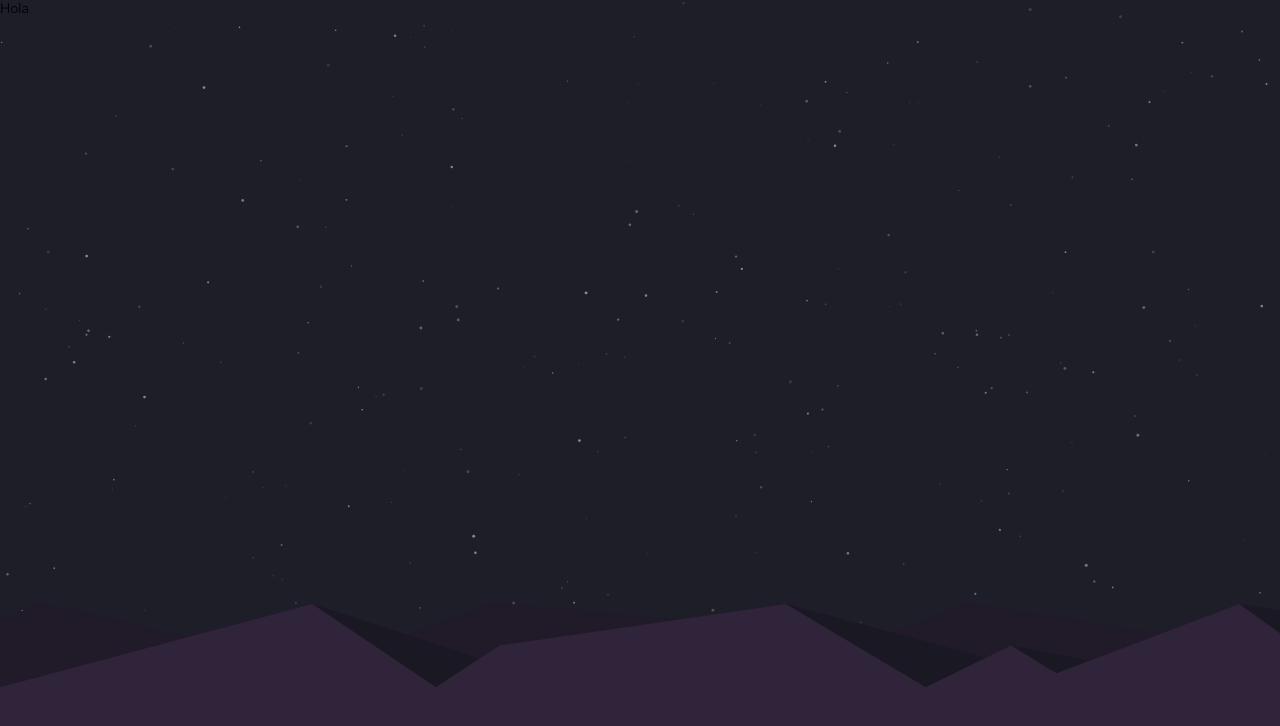
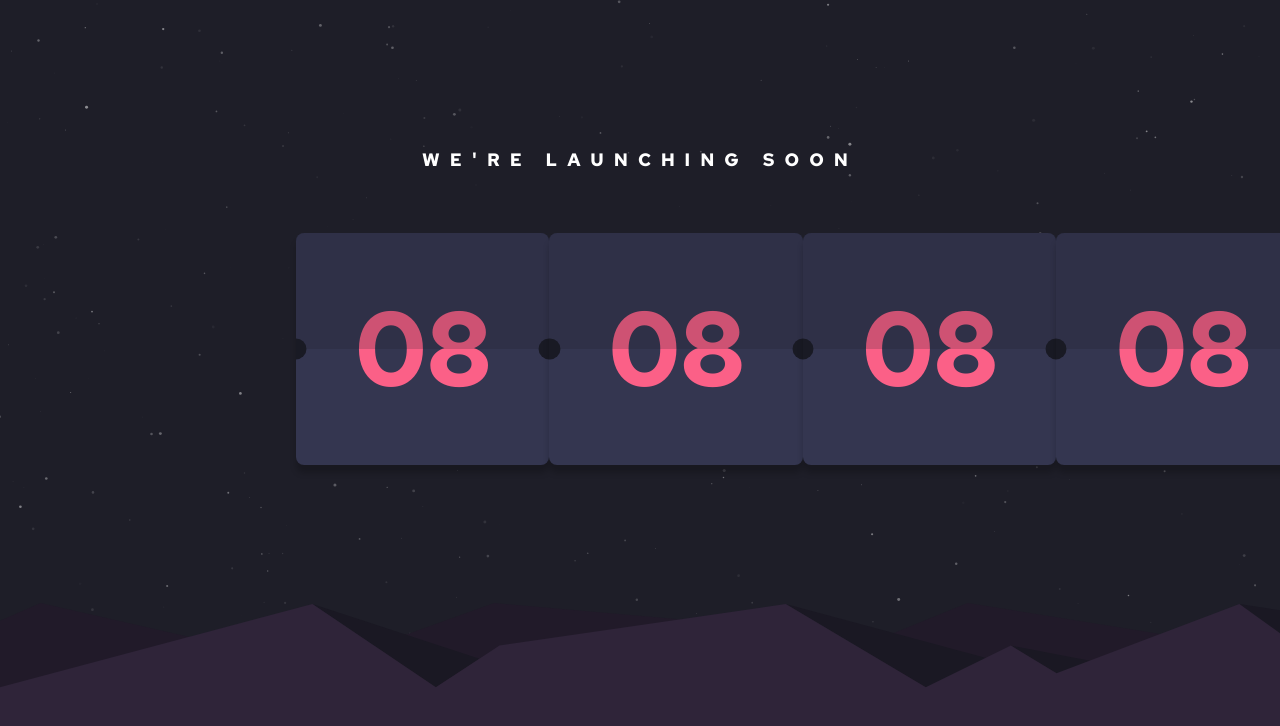
Before and after one commit to angeleraser/launch-countdown-timer, a Vue app: page / in a window 1280 px wide. Shown: the top 726 px of the page. Built offline with nearby package versions, Linux system fonts and the light colour scheme.

Commit message:
feat: create Countdown container and Countdown cards components

```diff
--- a/src/App.vue
+++ b/src/App.vue
@@ -1,16 +1,19 @@
 <template>
 	<div id="app">
-		<app-background><button>Hola</button></app-background>
+		<app-background>
+			<countdown-container />
+		</app-background>
 	</div>
 </template>
 
 <script>
 import '@/assets/styles/App.css';
 import AppBackground from '@/components/Background/Background';
+import CountdownContainer from './components/Countdown/Countdown.vue';
 
 export default {
 	name: 'App',
-	components: { AppBackground },
+	components: { AppBackground, CountdownContainer },
 };
 </script>
 
--- a/src/components/Background/Background.vue
+++ b/src/components/Background/Background.vue
@@ -40,6 +40,9 @@ export default {
 }
 
 .app-background .content {
+	align-items: flex-start;
+	display: flex;
+	justify-content: center;
 	min-height: 100vh;
 	width: 100%;
 	z-index: 50;
--- /dev/null
+++ b/src/components/Countdown/Countdown.vue
@@ -0,0 +1,52 @@
+<template>
+	<div class="countdown-container">
+		<h1 class="heading">We're launching soon</h1>
+		<div class="countdown-cards">
+			<countdown-card />
+			<countdown-card />
+			<countdown-card />
+			<countdown-card />
+		</div>
+	</div>
+</template>
+
+<script>
+import CountdownCard from '../CountdownCard/CountdownCard.vue';
+export default {
+	components: { CountdownCard },
+	name: 'CountdownContainer',
+};
+</script>
+
+<style scoped>
+.countdown-container {
+	align-items: center;
+	display: flex;
+	flex-direction: column;
+	padding: 146px 26px 48px;
+	font-size: 16px;
+	width: 100%;
+}
+
+h1 {
+	color: var(--white);
+	font-family: var(--ff-red-hat);
+	font-size: 18px;
+	font-weight: var(--fw-bold);
+	letter-spacing: 10px;
+	line-height: 1.5;
+	margin-bottom: 60px;
+	text-align: center;
+	text-transform: uppercase;
+}
+
+.countdown-cards {
+	display: grid;
+	font-size: 3.3vw;
+	grid-template-columns: repeat(4, 6em);
+	grid-template-rows: 5.5em;
+	max-width: 688px;
+	place-content: space-between;
+	width: 100%;
+}
+</style>
--- /dev/null
+++ b/src/components/CountdownCard/CountdownCard.vue
@@ -0,0 +1,73 @@
+<template>
+	<div class="countdown-card">
+		<span class="with-opacity cap"></span>
+		<span class="time">08</span>
+		<span class="cap no-opacity"></span>
+	</div>
+</template>
+
+<script>
+export default {
+	name: 'CountdownCard',
+};
+</script>
+
+<style scoped>
+.countdown-card {
+	align-items: center;
+	background-color: var(--dark-desaturated-blue);
+	border-radius: 8px;
+	box-shadow: 0 8px 6px rgba(0, 0, 0, 0.2);
+	color: var(--soft-red);
+	display: flex;
+	overflow: hidden;
+	font-weight: var(--fw-bold);
+	height: 100%;
+	justify-content: center;
+	position: relative;
+	width: 100%;
+}
+
+.countdown-card .cap {
+	height: 50%;
+	left: 0;
+	position: absolute;
+	width: 100%;
+}
+
+.countdown-card .cap.with-opacity {
+	background-color: var(--very-dark-blue-secondary);
+	opacity: 0.2;
+	top: 0;
+}
+
+.cap.no-opacity {
+	bottom: 0;
+}
+
+.cap.no-opacity::after,
+.cap.no-opacity::before {
+	content: '';
+	display: inline-block;
+	width: 0.5em;
+	height: 0.5em;
+	background-color: var(--very-dark-blue-secondary);
+	border-radius: 50%;
+	position: absolute;
+	top: 0;
+}
+
+.cap.no-opacity::before {
+	transform: translate(-50%, -0.25em);
+	left: 0;
+}
+
+.cap.no-opacity::after {
+	transform: translate(50%, -0.25em);
+	right: 0;
+}
+
+.time {
+	font-size: 2.5em;
+}
+</style>
```
